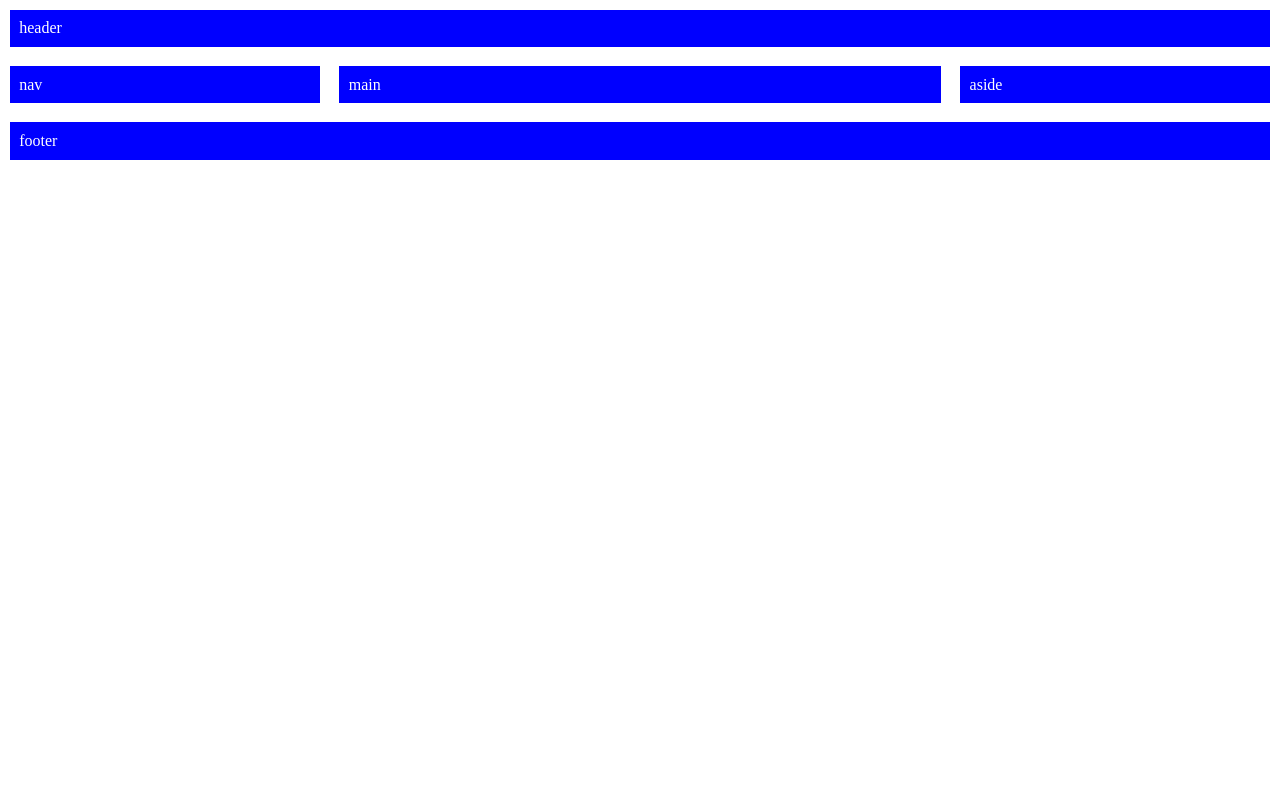
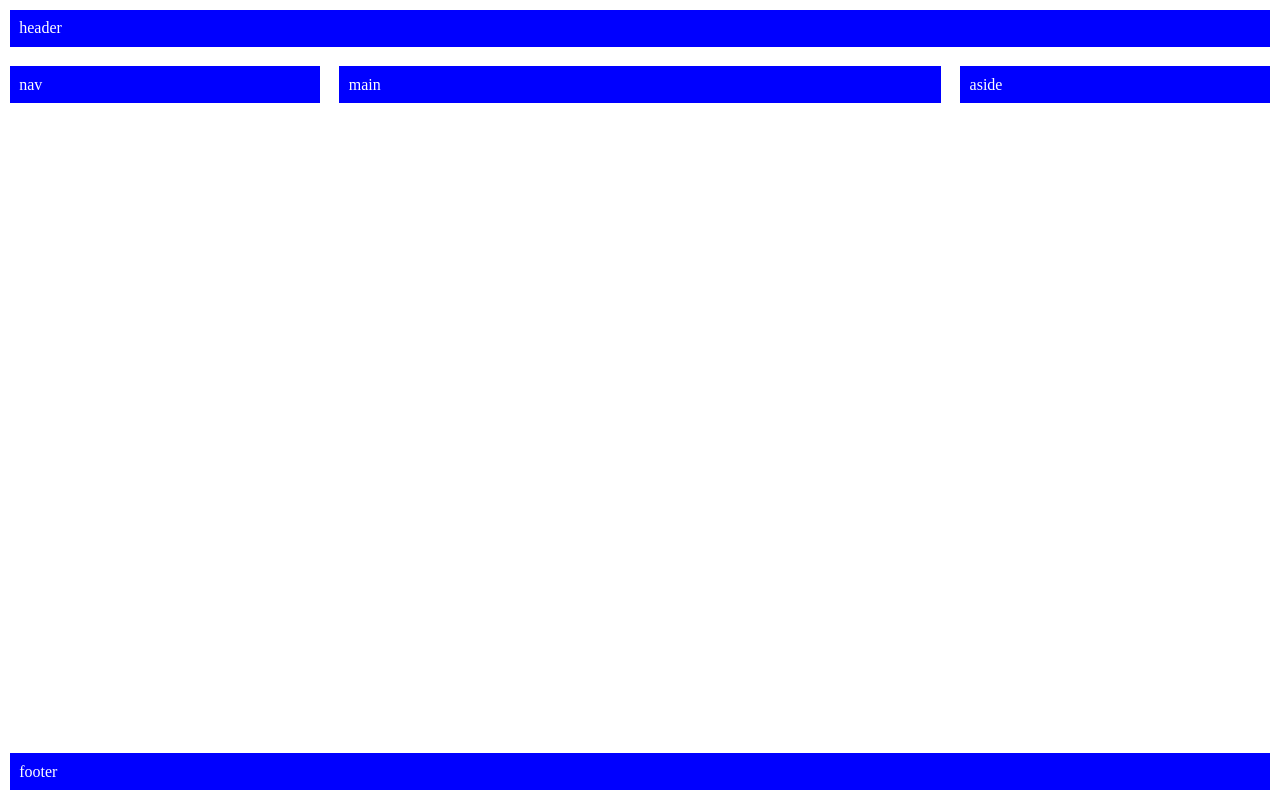
Before and after one commit to cmburch/flexbox_boiler, a plain HTML site: page index.html in a window 1280 px wide. Drawn offline with Linux system fonts and the light colour scheme.

Commit message:
sticky footeradded

```diff
--- a/style.css
+++ b/style.css
@@ -46,3 +46,12 @@ body, html {
     }
 
 }
+
+.wrapper{
+    display:flex;
+    flex-flow:column wrap;
+    min-height:100vh;
+}
+main{
+    flex:1;
+}
```
